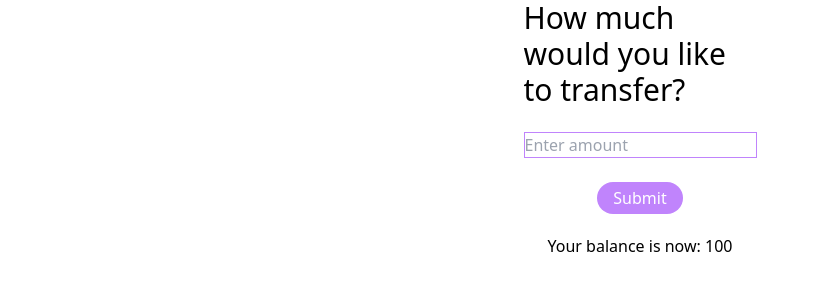
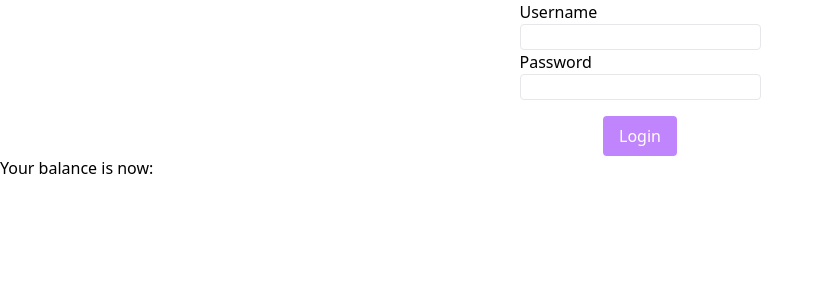
Before and after one commit to larashamal/pp-transfer, a React (Create React App) app: page / in a window 1280 px wide. Shown: the top 300 px of the page, without its empty margins (0-824 px from the left). Built offline with nearby package versions, Linux system fonts and the light colour scheme; no server answers.

Commit message:
Update login form

```diff
--- a/package.json
+++ b/package.json
@@ -6,6 +6,7 @@
     "@testing-library/jest-dom": "^5.16.5",
     "@testing-library/react": "^13.3.0",
     "@testing-library/user-event": "^13.5.0",
+    "ky": "^0.31.1",
     "react": "^18.2.0",
     "react-dom": "^18.2.0",
     "react-scripts": "^5.0.1"
@@ -14,7 +15,8 @@
     "start": "react-scripts start",
     "build": "react-scripts build",
     "test": "react-scripts test",
-    "eject": "react-scripts eject"
+    "eject": "react-scripts eject",
+    "serve": "json-server --watch db.json"
   },
   "eslintConfig": {
     "env": {
@@ -47,6 +49,7 @@
         2,
         {
           "ignore": [
+            "^api",
             "^components",
             "^services",
             "^types"
--- a/src/App.jsx
+++ b/src/App.jsx
@@ -1,13 +1,29 @@
-import { useState } from "react";
+import { useEffect, useState } from "react";
+import apiService from "./api";
 import "./App.css";
 import Form from "./components/Form/Form";
+import Login from "./views/Login/Login";
 
 function App() {
   const [transferStatus, setTransferStatus] = useState({
     amt: 0,
     msg: "",
-    balance: 100,
+    balance: null,
   });
+
+  useEffect(() => {
+    apiService
+      .findUser("codefinity", "forgetmenot")
+      .then((user) => {
+        setTransferStatus((prev) => ({
+          ...prev,
+          balance: user[0].balance,
+        }));
+      })
+      .catch((error) => {
+        console.log(error);
+      });
+  }, []);
 
   const handleSubmit = (event) => {
     event.preventDefault();
@@ -34,54 +50,16 @@ function App() {
 
   return (
     <>
+      <Login />
       <Form handleSubmit={handleSubmit} />
-      <div className="m-5 mx-auto flex flex-col items-center">
-        <p>
-          {transferStatus.msg} {transferStatus.amt > 0 && transferStatus.amt}
-        </p>
-        <p>Your balance is now: {transferStatus.balance}</p>
-      </div>
+
+      <p>
+        {transferStatus.msg} {transferStatus.amt > 0 && transferStatus.amt}
+      </p>
+
+      <p>Your balance is now: {transferStatus.balance}</p>
     </>
   );
 }
 
 export default App;
-//   function handleClick() {
-//     if (amount <= balance && amount > 0) {
-//       setBalance(balance - amount);
-//       setMessage(`£${amount} transferred.`);
-//     } else {
-//       setMessage(`insufficient funds`);
-//     }
-//   }
-
-//   const handleChange = (event) => setAmount(event.target.value);
-
-//   return (
-//     <div className="flex flex-col justify-center">
-//       <h1
-//         aria-label="balance"
-//         className=" mx-6 my-6 text-center text-3xl font-semibold"
-//       >
-//         £{balance}
-//       </h1>
-//       {/* <input
-//         className="my-6 mx-auto border border-purple-400"
-//         aria-label="input"
-//         onChange={handleChange}
-//       />
-//       <button
-//         type="button"
-//         onClick={handleClick}
-//         className="mx-auto max-w-fit rounded-full bg-purple-400 py-1 px-4 text-white hover:bg-purple-600"
-//       >
-//         {" "}
-//         Submit{" "}
-//       </button> */}
-
-//       <p className="mx-auto mt-6 max-w-fit rounded-xl border border-purple-300 bg-purple-100 p-2 text-center">
-//         {setMessage}
-//       </p>
-//     </div>
-//   );
-// }
--- /dev/null
+++ b/src/api/index.js
@@ -0,0 +1,21 @@
+import ky from "ky";
+
+// TODO: Load this from an environment variable
+const API_URL = "http://localhost:3004/users";
+
+export default {
+  getAllUsers() {
+    return ky.get(API_URL).json();
+  },
+
+  // Assume that there is only at most one user with a given username
+  findUser(username, password) {
+    // http://localhost:3004/users?username=codefinity&password=forgetmenot
+    return ky
+      .get(`${API_URL}?username=${username}&password=${password}`)
+      .json();
+
+    // TODO: Grab index 0 and wrap it in a promise and send it back
+    // TODO: Reject the Promise if there is the array is empty (no user found)
+  },
+};
--- a/src/components/Form/Form.jsx
+++ b/src/components/Form/Form.jsx
@@ -1,31 +1,16 @@
 import PropTypes from "prop-types";
 
-export default function Form({ handleSubmit }) {
+export default function Form({ handleSubmit, children }) {
   return (
     <form
       className="mx-auto flex w-48 flex-col items-center"
-      onSubmit={handleSubmit}
+      handleSubmit={handleSubmit}
     >
-      <div>
-        <label htmlFor="amt" className="text-center text-3xl">
-          How much would you like to transfer?
-        </label>
-        <input
-          type="number"
-          placeholder="Enter amount"
-          id="amt"
-          className="my-6 mx-auto border border-purple-400"
-        />
-      </div>
-      <button
-        type="submit"
-        className="mx-auto max-w-fit rounded-full bg-purple-400 py-1 px-4 text-white hover:bg-purple-600"
-      >
-        Submit
-      </button>
+      {children}
     </form>
   );
 }
 Form.propTypes = {
   handleSubmit: PropTypes.func.isRequired,
+  children: PropTypes.node.isRequired,
 };
--- /dev/null
+++ b/src/components/Input.jsx
@@ -0,0 +1,23 @@
+import PropTypes from "prop-types";
+
+export default function Input({ label, type }) {
+  return (
+    <div>
+      <label htmlFor={label.toLowerCase()}>{label}</label>
+      <input
+        type={type}
+        id={label.toLowerCase()}
+        className="rounded border pl-2"
+      />
+    </div>
+  );
+}
+
+Input.propTypes = {
+  label: PropTypes.string.isRequired,
+  type: PropTypes.string,
+};
+
+Input.defaultProps = {
+  type: "text",
+};
--- /dev/null
+++ b/src/views/Login/Login.jsx
@@ -0,0 +1,39 @@
+import Input from "components/Input";
+import { useState } from "react";
+import apiService from "api";
+
+export default function Login() {
+  const [user, setUser] = useState(null);
+
+  const handleSubmit = (event) => {
+    event.preventDefault();
+
+    console.log("submitted");
+
+    const username = event.target.elements[0].value;
+    const password = event.target.elements[1].value;
+
+    // TODO: Conditionally check if we have any information in the array (should be length of 1)
+
+    apiService.findUser(username, password).then((loggedInUser) => {
+      setUser(loggedInUser[0]);
+    });
+  };
+
+  return (
+    <form
+      className="mx-auto flex w-48 flex-col items-center"
+      onSubmit={handleSubmit}
+    >
+      <Input label="Username" />
+      <Input label="Password" type="password" />
+
+      <button
+        type="submit"
+        className="mt-4 rounded bg-purple-400 px-4 py-2 text-white"
+      >
+        Login
+      </button>
+    </form>
+  );
+}
```
Also changed, not shown: src/views/Transfer/Transfer.jsx (added), 1 other file (tests, documents, lock files or other folders).
